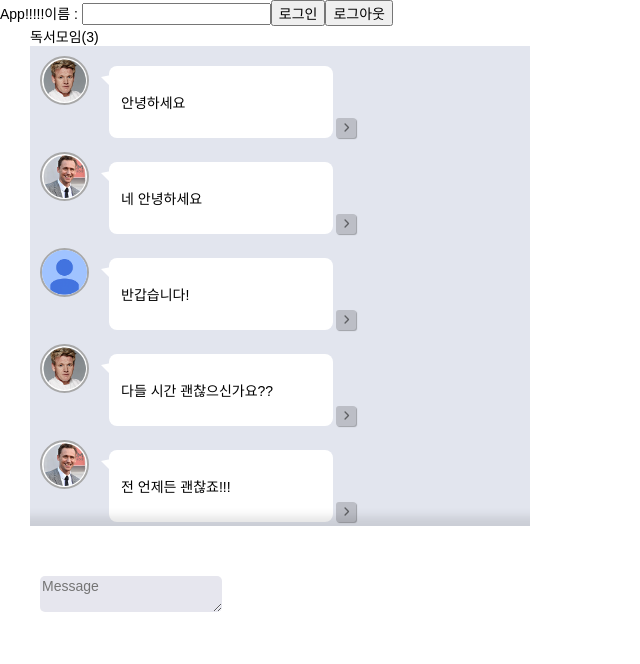
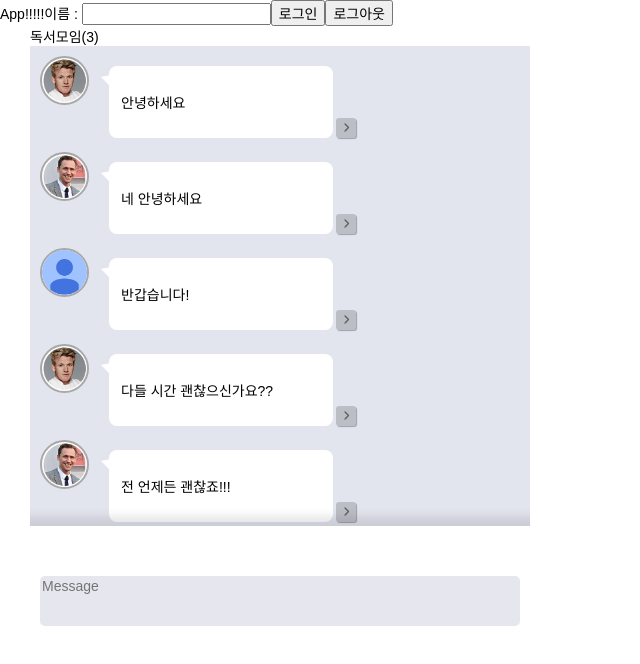
Before and after one commit to WongueShin/2ndweek-swit-task, a React (Create React App) app: page / in a window 1280 px wide. Shown: the top 664 px of the page, without its empty margins (0-640 px from the left). Built offline with nearby package versions, Linux system fonts and the light colour scheme.

Commit message:
Style: Input/

```diff
--- a/src/Components/Input/index.Input.tsx
+++ b/src/Components/Input/index.Input.tsx
@@ -34,13 +34,13 @@ const Input = ():JSX.Element => {
 
     return(
         <S.InputContainer>
-            <form>
+            <S.MessageForm>
             <S.MessageTextarea
                 placeholder="Message"
                 value={MessageValue}
                 onKeyDown={e=> {handleKeyDown({e, MessageValue, setMessageValue})}}
                 onChange={e=>{handleOnChange({e, setMessageValue})}}/>
-            </form>
+            </S.MessageForm>
         </S.InputContainer>
     )
 }
--- a/src/Components/Input/style.input.ts
+++ b/src/Components/Input/style.input.ts
@@ -3,6 +3,7 @@ import styled from "styled-components";
 export const InputContainer = styled.div`
     background-color: #FFFFFF;
     position: relative;
+    height: 100px;
     left: 0;
     bottom: 0;
     padding: 10px;
@@ -10,9 +11,20 @@ export const InputContainer = styled.div`
     box-sizing: border-box;
     flex-direction: column;
 `
+export const MessageForm = styled.form`
+    box-sizing: border-box;
+    height: 50px;
+`
 
 export const MessageTextarea = styled.textarea`
     background-color: #e6e6ee;
     border-radius: 5px;
     border: none;
+    width: 100%;
+    height: 100%;
+    resize: none;
+    box-sizing: border-box;
+    &:focus{
+        outline: none;
+    }
 `
```
